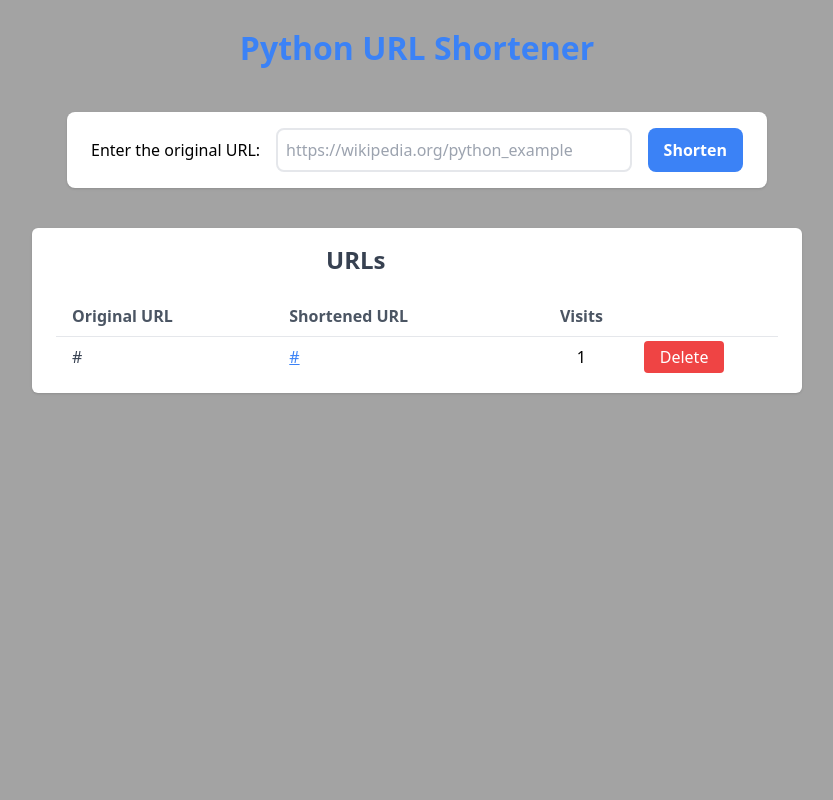
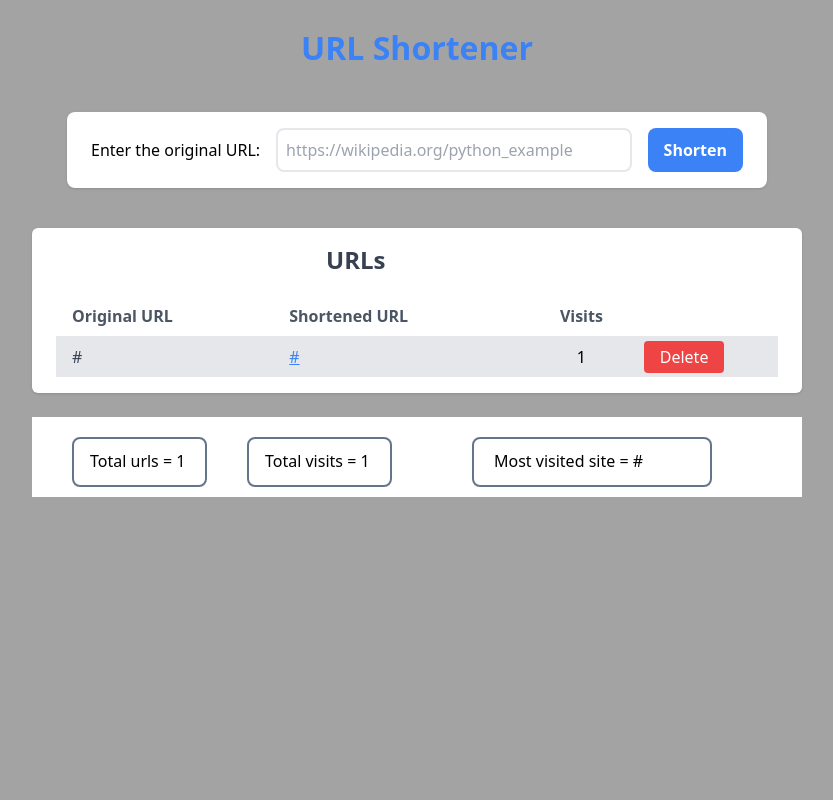
Before and after one commit to Saumya-Jha-07/URL-Shortener-Flask, a Flask app: page / in a window 1280 px wide. Shown: the whole page, without its empty margins (223-1056 px from the left). Run offline with Flask 3, Linux system fonts and the light colour scheme; tables that the repository leaves empty hold one stand-in row (values such as "Sample post"); some libraries are stand-ins or nearby versions.

Commit message:
Added more functionality such as a stat table , most visited site etc

```diff
--- a/app.py
+++ b/app.py
@@ -26,7 +26,7 @@ def home():
         return redirect("/")
 
     all_urls = get_all_urls()
-    return render_template("index.html" , all_urls=all_urls)
+    return render_template("index.html" , all_urls=all_urls , len_all_urls = len(all_urls ) , total_visits = sum(url[2] for url in all_urls) , most_visited_site = [url[1] for url in all_urls if url[2] == max(url[2] for url in all_urls)])
 
 @app.route("/delete", methods=["POST"])
 def delete():
--- a/templates/index.html
+++ b/templates/index.html
@@ -9,7 +9,7 @@
   <body>
     <div class="h-screen w-screen bg-neutral-400 p-6">
       <h1 class="text-blue-500 font-semibold text-[32px] text-center">
-        Python URL Shortener
+         URL Shortener
       </h1>
 
       <div
@@ -50,13 +50,15 @@
           </thead>
           <tbody>
             {% for url in all_urls %}
-            <tr class="hover:bg-gray-50">
+            {% if url[1] == most_visited_site[0] %}
+            <tr class="bg-gray-200">
               <td class="py-2 px-4 text-gray-700">{{url[0]}}</td>
               <td class="py-2 px-4 font-medium">
                 <a
                   href="{{ url[1] }}"
                   class="text-blue-500 underline"
                   target="_blank"
+                  title = "{{url[0]}}"
                 >
                   {{ url[1] }}
                 </a>
@@ -75,10 +77,51 @@
                 </form>
               </td>
             </tr>
+            {%else%}
+            <tr class="hover:bg-gray-50">
+              <td class="py-2 px-4 text-gray-700">{{url[0]}}</td>
+              <td class="py-2 px-4 font-medium">
+                <a
+                  href="{{ url[1] }}"
+                  class="text-blue-500 underline"
+                  target="_blank"
+                  title = "{{url[0]}}"
+                >
+                  {{ url[1] }}
+                </a>
+
+              </td>
+              <td class="py-2 px-4 text-center font-medium">{{url[2]}}</td>
+              <td>
+                <form method="POST" action="/delete">
+                  <input type="hidden" name="short_code" value="{{ url[1] }}" />
+                  <button
+                    type="submit"
+                    class="bg-red-500 text-white px-4 py-1 rounded hover:bg-red-600"
+                  >
+                    Delete
+                  </button>
+                </form>
+              </td>
+            </tr>
+            {% endif %}
             {% endfor %}
           </tbody>
         </table>
       </div>
+
+      <div class="bg-white w-[770px] h-[80px] mx-auto my-6 flex  gap-10 gapx-10">
+        <div class="relative top-5 left-10 border-2 border-slate-500 rounded-lg w-[135px] h-[50px] px-4 py-2.5">
+          Total urls = {{len_all_urls}}
+        </div>
+        <div class="relative top-5 left-10 border-2 border-slate-500 rounded-lg w-[145px] h-[50px] px-4 py-2.5">
+          Total visits = {{total_visits}}
+        </div>
+        <div class="relative top-5 left-20 border-2 border-slate-500 rounded-lg w-[240px] h-[50px] px-5 py-2.5">
+          Most visited site = {{most_visited_site[0]}}
+        </div>
+      </div>
+
     </div>
   </body>
 </html>
```
